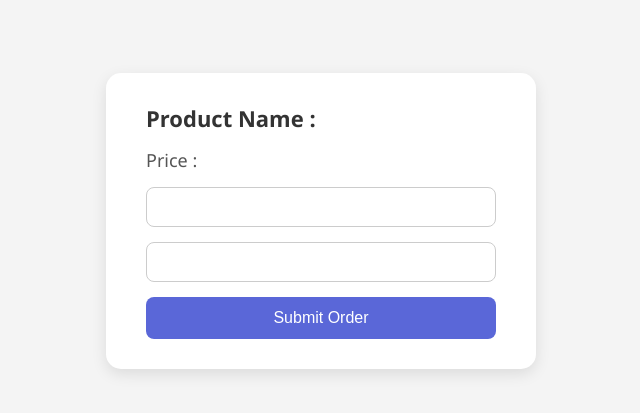
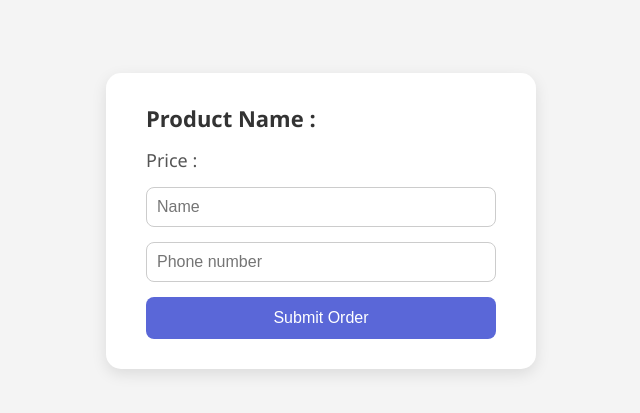
Before and after one commit to Thakvika1/Tiki_app, a PHP site: page /orders/confirm_order.php in a window 1280 px wide. Shown: the part 171-584 px from the top of the page, without its empty margins (319-959 px from the left). Run offline with PHP 8.4, Linux system fonts and the light colour scheme; a stand-in replaces the project's code that opens the database connection.

Commit message:
refactor

```diff
--- a/orders/confirm_order.php
+++ b/orders/confirm_order.php
@@ -12,12 +12,12 @@
 
     if ($_SERVER["REQUEST_METHOD"] === "POST" && isset($_POST['submit_order'])) {
 
-        $product_id = $_POST["product_id"];
+        $product_order_id = $_POST["product_id"];
         $customer_name = $_POST["username"];
         $customer_phone_number = $_POST["phone_number"];
 
         $submit_order = "INSERT INTO orders(product_id, customer_name, phone_number)
-                         VALUES('$product_id', '$customer_name', '$customer_phone_number')";
+                         VALUES('$product_order_id', '$customer_name', '$customer_phone_number')";
         mysqli_query($conn, $submit_order);
 
         header("Location: ../app.php");
@@ -25,16 +25,13 @@
     }
 
 
-
-
-
 ?>
 
 <form method="post">
     <h3>Product Name : <?= $title ?> </h3>
     <p>Price : <?= $price ?></p>
-    <input type="hidden" value="<?= $product_id ?>">
-    <input type="text" name="username" required>
-    <input type="text" name="phone_number" required>
+    <input type="hidden" name='product_id' value="<?= $product_id ?>">
+    <input placeholder="Name" type="text" name="username" required>
+    <input placeholder="Phone number" type="text" name="phone_number" required>
     <button type="submit" name="submit_order">Submit Order</button>
 </form>
```
Also changed, not shown: app.php (+0 -14 lines).
